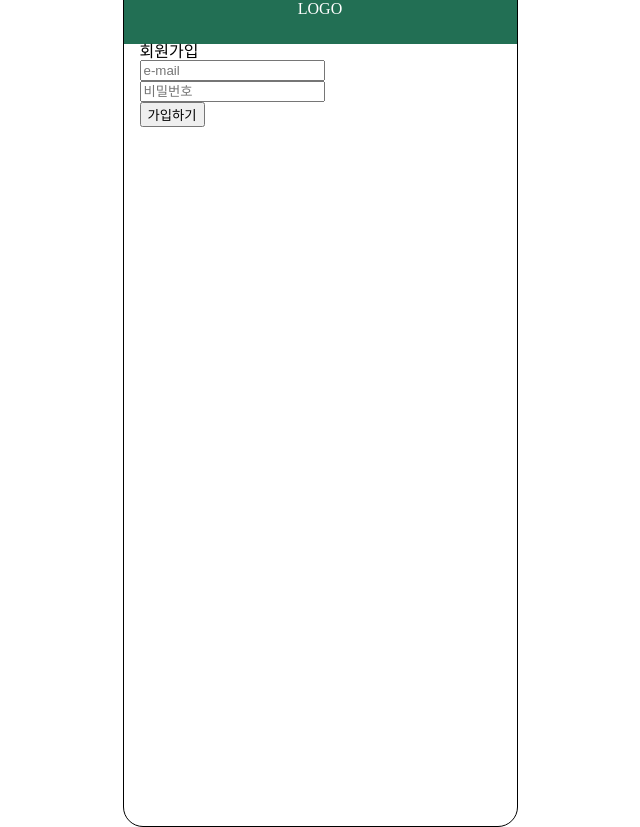
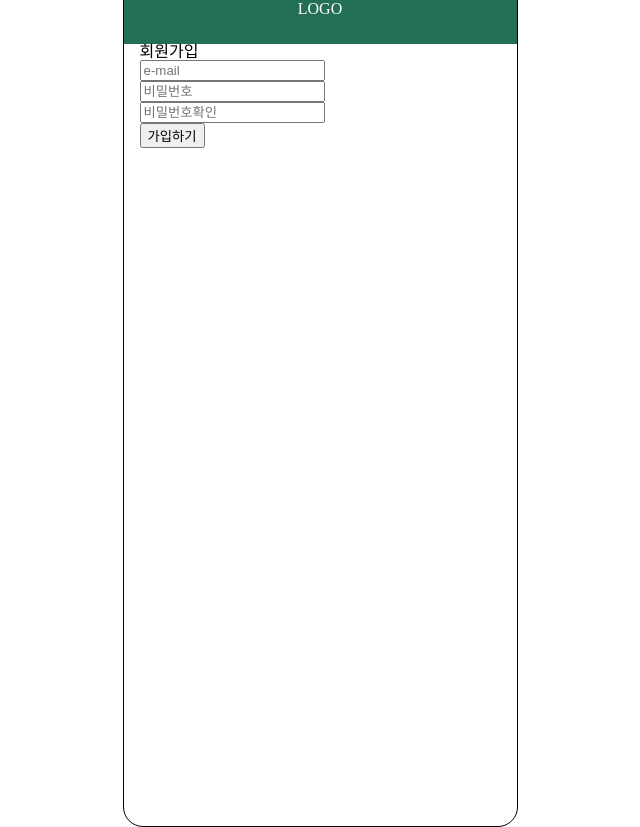
Before and after one commit to projectaub/BRsand, a React (Create React App) app: page /join in a window 1280 px wide. Shown: the whole page, without its empty margins (320-960 px from the left). Built offline with nearby package versions, Linux system fonts and the light colour scheme; no server answers.

Commit message:
Feat/Join-validationCheck 비밀번호와 확인용 비밀번호 불일치시 메시지 팝업 구현현

```diff
--- a/src/pages/admin/login/AdminLogin.tsx
+++ b/src/pages/admin/login/AdminLogin.tsx
@@ -12,7 +12,6 @@ const AdminLogin = () => {
   const {
     register,
     handleSubmit,
-    setError,
     formState: { errors }
   } = useForm<FormValue>();
   const navigate = useNavigate();
--- a/src/pages/join/Join.tsx
+++ b/src/pages/join/Join.tsx
@@ -1,4 +1,4 @@
-import React, { useState, useEffect } from 'react';
+import React, { useState, useEffect, useRef } from 'react';
 import { supabase } from '../../supabase';
 import { useNavigate } from 'react-router-dom';
 import { useForm, SubmitHandler } from 'react-hook-form';
@@ -6,16 +6,23 @@ import { useForm, SubmitHandler } from 'react-hook-form';
 interface FormValue {
   email: string;
   password: string;
+  confirmingPw: string;
 }
 
 const Join = () => {
+  //유효성검사 👇🏿
   const {
     register,
     handleSubmit,
+    watch,
     setError,
     formState: { errors }
   } = useForm<FormValue>();
 
+  const passwordRef = useRef<string | null>(null);
+  passwordRef.current = watch('password');
+
+  //// 👆🏿
   const [loading, setLoading] = useState(false);
   const [email, setEmail] = useState('');
   const [password, setPassword] = useState('');
@@ -26,20 +33,15 @@ const Join = () => {
   const [gender, setGender] = useState('');
   const [age, setAge] = useState('');
   const navigate = useNavigate();
-  //주석...
-  useEffect(() => {
-    if (userData) {
-      setShowPersonalInfoAlert(true);
-    }
-  }, [userData]);
 
   const joinHandler: SubmitHandler<FormValue> = async (formdata: FormValue) => {
     setLoading(true);
+    const { email, password } = formdata;
     setEmail('');
     setPassword('');
     const { data, error } = await supabase.auth.signUp({
-      email,
-      password
+      email: formdata.email,
+      password: formdata.password
     });
     // console.log(error);
     console.log('가입 잘 되?', data.user!.email);
@@ -74,6 +76,7 @@ const Join = () => {
     }
     setLoading(false);
   };
+
   const handlePersonalInfoAlert = () => {
     setShowPersonalInfoAlert(false);
     setShowPersonalInfoModal(true);
@@ -129,6 +132,20 @@ const Join = () => {
           {errors.password && errors.password.type === 'minLength' && <p>비밀번호는 최소 6자리 이상</p>}
         </div>
         <div>
+          <input
+            type="password"
+            placeholder="비밀번호확인"
+            {...register('confirmingPw', {
+              required: true,
+              validate: (value) => value === passwordRef.current
+            })}
+          />
+          {errors.confirmingPw && errors.confirmingPw.type === 'required' && (
+            <p>설정하고자 하는 비밀번호를 입력하세요</p>
+          )}
+          {errors.confirmingPw && errors.confirmingPw.type === 'validate' && <p>설정하고자 하는 비밀번호와 불일치</p>}
+        </div>
+        <div>
           <button>가입하기</button>
         </div>
       </form>
```
